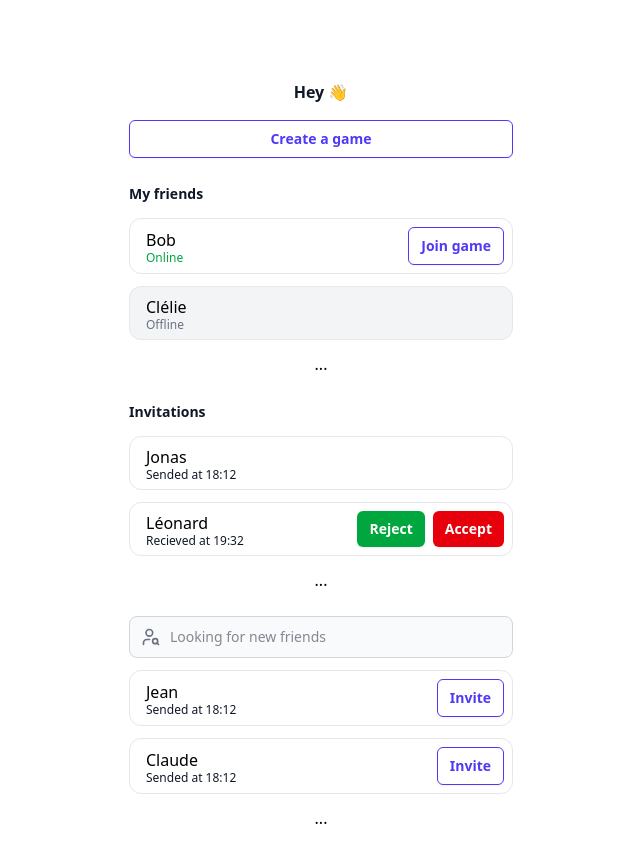
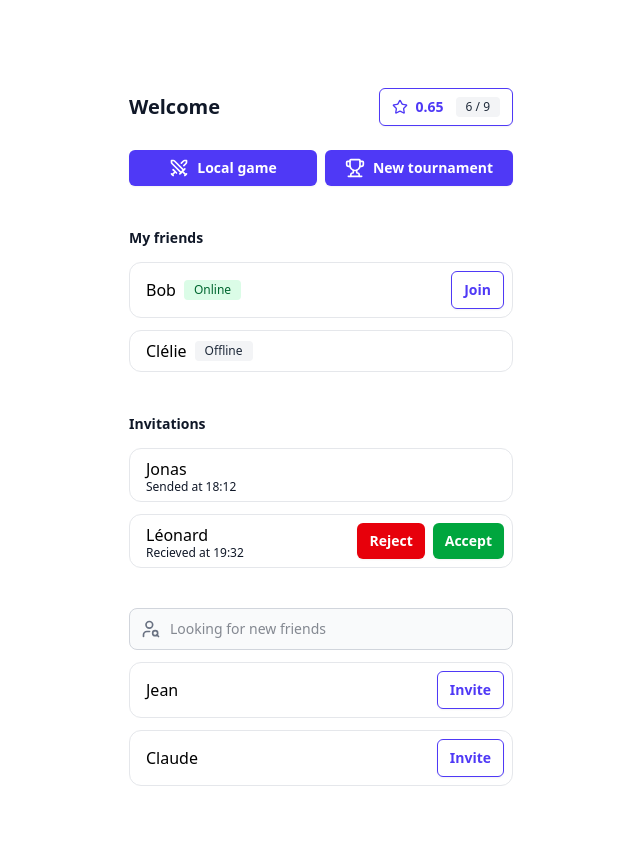
Before and after one commit to peufo/42_transcendence, a Node project: template src/views/index.hbs in a window 1280 px wide. Shown: the part 55-909 px from the top of the page, without its empty margins (319-959 px from the left). After the commit the page ends 841 px from the top, so only its background shows below. Run offline with Node 20 templates, Linux system fonts and the light colour scheme; the template is opened without the code that fills it, so the values that code supplies are empty; style sheets or scripts are compiled from the project's sources.

```diff
--- a/src/client/style.css
+++ b/src/client/style.css
@@ -1,7 +1,7 @@
 @import "tailwindcss";
 
 .btn {
-    @apply flex bg-white gap-1 justify-center rounded-md px-3 py-1.5 text-sm/6 font-semibold shadow-xs focus-visible:outline-2 focus-visible:outline-offset-2;
+    @apply flex items-center bg-white gap-1 justify-center rounded-md px-3 py-1.5 text-sm/6 font-semibold shadow-xs focus-visible:outline-2 focus-visible:outline-offset-2;
 
 }
 
@@ -18,3 +18,11 @@
 .btn-red {
     @apply bg-red-600 text-white hover:bg-red-500 focus-visible:outline-red-600;
 }
+
+.badge-dark {
+    @apply bg-gray-100 text-gray-800 text-xs font-medium me-2 px-2.5 py-0.5 rounded-sm dark:bg-gray-700 dark:text-gray-300;
+}
+
+.badge-green {
+    @apply bg-green-100 text-green-800 text-xs font-medium me-2 px-2.5 py-0.5 rounded-sm dark:bg-green-900 dark:text-green-300;
+}
--- /dev/null
+++ b/src/views/account.hbs
@@ -0,0 +1,6 @@
+<h2>Acount pageTODO:</h2>
+
+<ul>
+    <li>Update username</li>
+    <li>Update avatar</li>
+</ul>
--- a/src/views/index.hbs
+++ b/src/views/index.hbs
@@ -1,15 +1,31 @@
 <div class="flex min-h-full flex-col justify-center p-6 lg:px-8">
 
-    <div class="flex flex-col gap-6 mt-10 sm:mx-auto sm:w-full sm:max-w-sm">
+    <div class="flex flex-col gap-10 mt-10 sm:mx-auto sm:w-full sm:max-w-sm">
 
         <div>
-            <h3 class="font-semibold text-gray-900 text-center my-4">
-                Hey {{ @root.user }} 👋
+            <div class="py-6 flex items-center">
+
+                <h3 class="font-semibold text-xl text-gray-900 ">
+                    Welcome {{ @root.user }}
                 </h3>
+                <div class="flex-grow"></div>
+                <a href="/stats" class="btn btn-border" title="Ratio">
+                    <i data-lucide="star" class="h-4 w-4 mr-1"></i>
+                    <span>0.65</span>
+                    <span class="badge-dark translate-x-2">6 / 9</span>
+                </a>
+            </div>
 
-            <a href="/game/new" class="btn btn-border">
-                Create a game
+            <div class="grid grid-cols-2 gap-2">
+                <a href="/game/local" class="btn btn-primary">
+                    <i data-lucide="swords" class="h-5 w-5 mr-1"></i>
+                    Local game
                 </a>
+                <a href="/game/new" class="btn btn-primary">
+                    <i data-lucide="trophy" class="h-5 w-5 mr-1"></i>
+                    New tournament
+                </a>
+            </div>
         </div>
 
         <div class="flex flex-col gap-3">
@@ -18,24 +34,16 @@
             </h3>
 
             <div class="flex pl-4 p-2 items-center gap-2 border border-gray-200 rounded-xl">
-                <div class="flex flex-col">
                 <span>Bob</span>
-                    <span class="text-xs text-green-600 leading-3">Online</span>
-                </div>
+                <span class="badge-green">Online</span>
                 <div class="flex-grow"></div>
-                <a href="/game/gameId" class="btn btn-border">Join game</a>
+                <a href="/game/gameId" class="btn btn-border">Join</a>
             </div>
 
-            <div class="flex pl-4 p-2 items-center gap-2 border bg-gray-100 border-gray-200 rounded-xl">
-                <div class="flex flex-col">
+            <div class="flex pl-4 p-2 items-center gap-2 border bg-gray-5 border-gray-200 rounded-xl">
                 <span>Clélie</span>
-                    <span class="text-xs text-gray-500 leading-3">Offline</span>
-                </div>
+                <span class="badge-dark">Offline</span>
                 <div class="flex-grow"></div>
-            </div>
-
-            <div class="text-center">
-                ...
             </div>
         </div>
 
@@ -59,12 +67,8 @@
                 </div>
                 <div class="flex-grow"></div>
                 <!-- TODO: need to form method="post" -->
-                <a href="/invitations/reject" class="btn btn-green">Reject</a>
-                <a href="/invitations/accept" class="btn btn-red">Accept</a>
-            </div>
-
-            <div class="text-center">
-                ...
+                <a href="/invitations/reject" class="btn btn-red">Reject</a>
+                <a href="/invitations/accept" class="btn btn-green">Accept</a>
             </div>
         </div>
 
@@ -84,27 +88,17 @@
             </form>
 
             <div class="flex pl-4 p-2 items-center gap-2 border border-gray-200 rounded-xl">
-                <div class="flex flex-col">
                 <span>Jean</span>
-                    <span class="text-xs text-gray-900 leading-3">Sended at 18:12</span>
-                </div>
                 <div class="flex-grow"></div>
                 <!-- TODO: need to form method="post" -->
                 <a href="/invitations/new" class="btn btn-border">Invite</a>
             </div>
 
             <div class="flex pl-4 p-2 items-center gap-2 border border-gray-200 rounded-xl">
-                <div class="flex flex-col">
                 <span>Claude</span>
-                    <span class="text-xs text-gray-900 leading-3">Sended at 18:12</span>
-                </div>
                 <div class="flex-grow"></div>
                 <!-- TODO: need to form method="post" -->
                 <a href="/invitations/new" class="btn btn-border">Invite</a>
-            </div>
-
-            <div class="text-center">
-                ...
             </div>
         </div>
 
```
Lines whose indentation alone changed are shown as unchanged.
